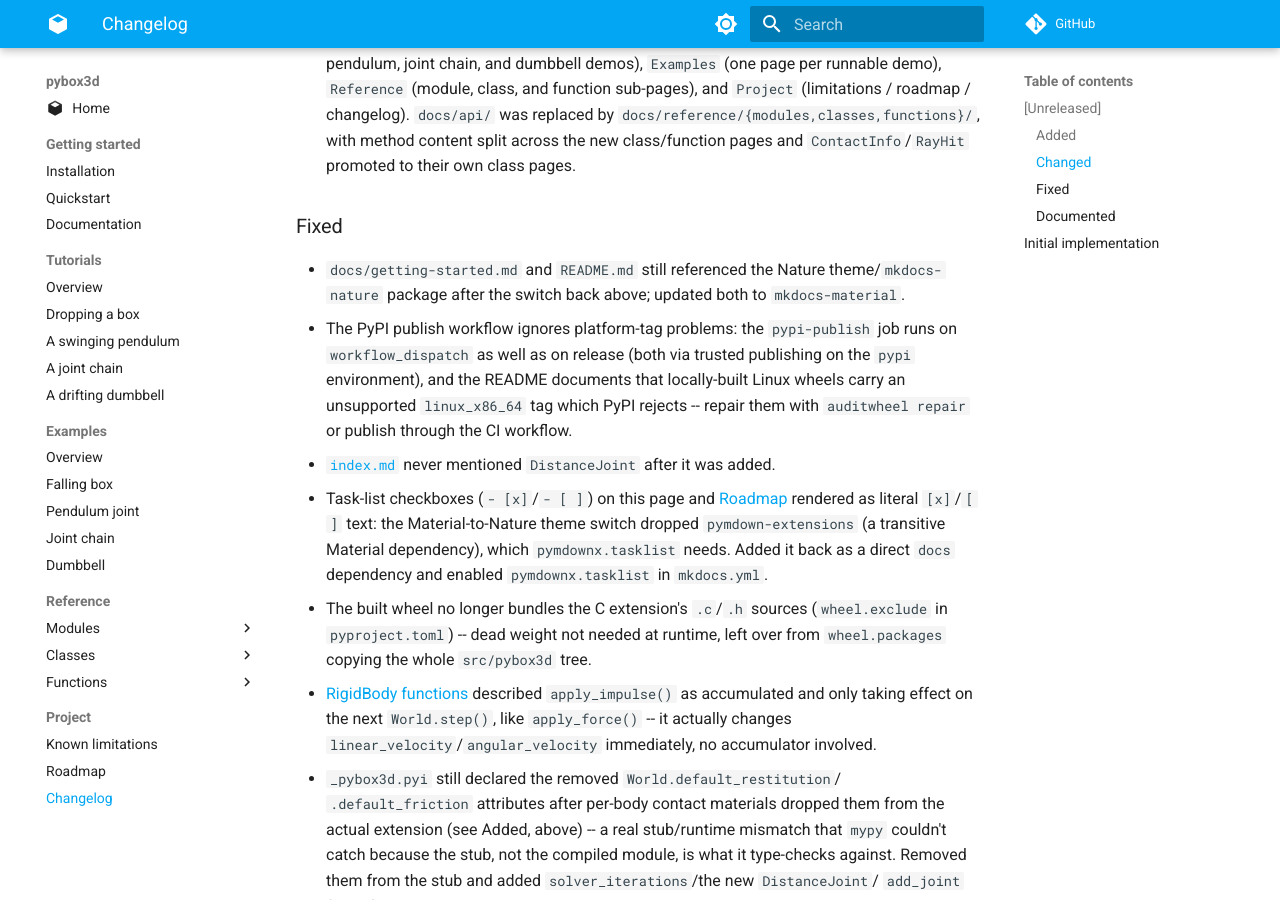
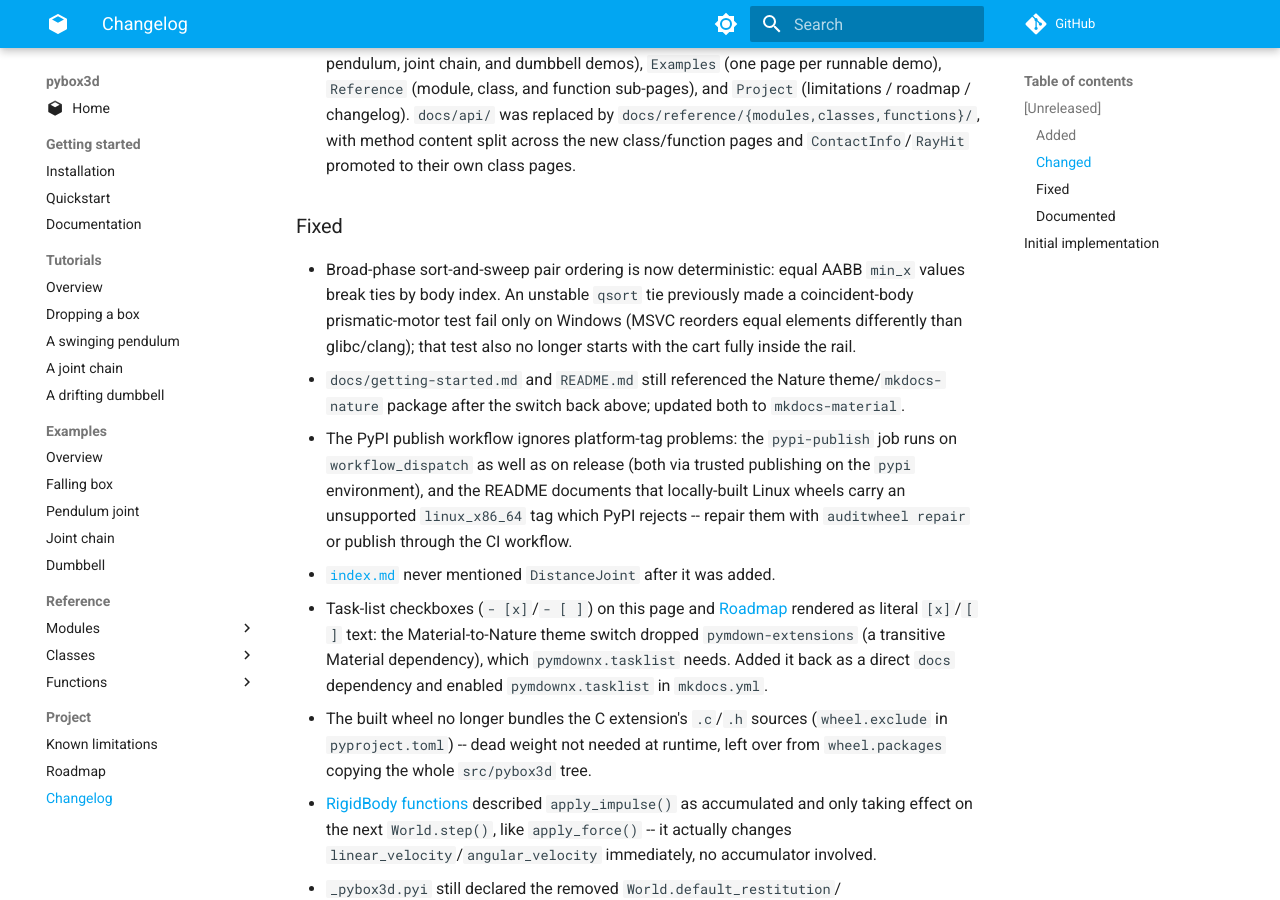
Before and after one commit to algaves/pybox3d, an MkDocs documentation site: the page built from docs/changelog.md, in a window 1280 px wide and 900 px high, scrolled down 3511 px. Built offline with MkDocs 1.6.1 and Material for MkDocs 9.7.7, drawn with Linux system fonts in a browser that asks for light colours; comment, search, counter and statistics services are not loaded.

Commit message:
fix(lib): make broad-phase sweep ordering deterministic across platforms

```diff
--- a/docs/changelog.md
+++ b/docs/changelog.md
@@ -183,6 +183,11 @@ See [Roadmap](roadmap.md) for what's still missing.
 
 ### Fixed
 
+- Broad-phase sort-and-sweep pair ordering is now deterministic: equal
+  AABB `min_x` values break ties by body index. An unstable `qsort` tie
+  previously made a coincident-body prismatic-motor test fail only on
+  Windows (MSVC reorders equal elements differently than glibc/clang);
+  that test also no longer starts with the cart fully inside the rail.
 - `docs/getting-started.md` and `README.md` still referenced the
   Nature theme/`mkdocs-nature` package after the switch back above;
   updated both to `mkdocs-material`.
```
Also changed, not shown: CHANGELOG.md (+5 -0 lines), 2 other files.
